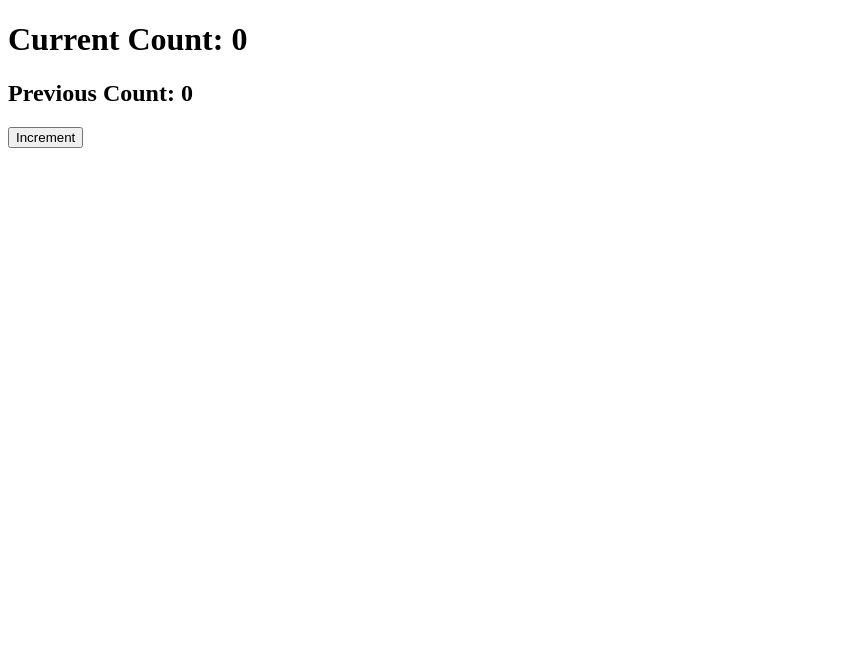
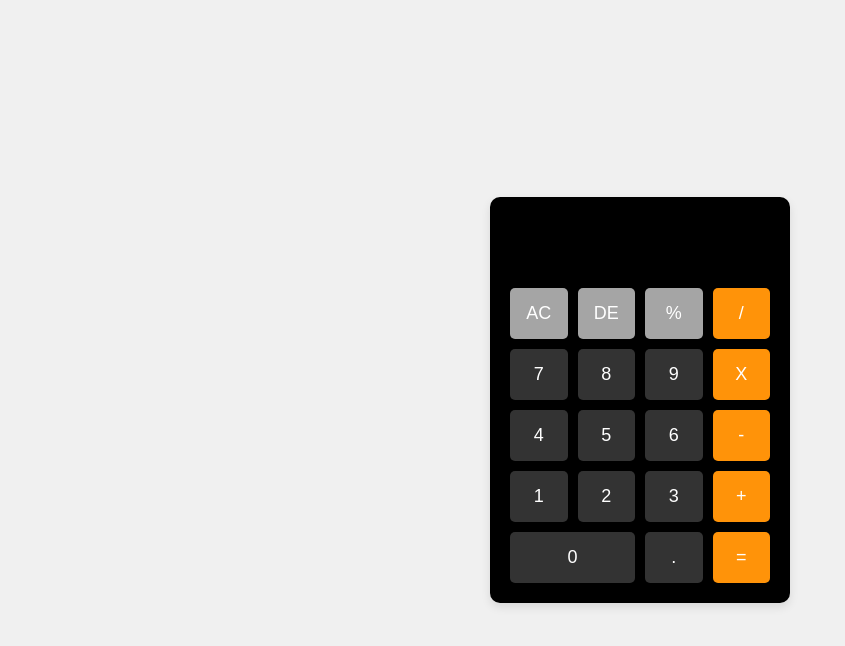
Before and after one commit to mkamaran24/my-react-app, a React (Vite) app: page / in a window 1280 px wide. Shown: the top 646 px of the page, without its empty margins (0-845 px from the left). Built offline with nearby package versions, Linux system fonts and the light colour scheme.

Commit message:
calculator_v1_done

```diff
--- /dev/null
+++ b/src/App8.jsx
@@ -0,0 +1,119 @@
+import React from "react";
+
+function App8() {
+  const [value, setValue] = React.useState("");
+
+  function takeValEvent(e) {
+    let newVal;
+    if (
+      e.target.value == "+" ||
+      e.target.value == "-" ||
+      e.target.value == "/" ||
+      e.target.value == "x"
+    ) {
+      if (value == "") {
+        newVal = "";
+      } else if (value.slice(-1) == e.target.value) {
+        newVal = value;
+      } else {
+        newVal = value + e.target.value;
+      }
+    } else {
+      newVal = value + e.target.value;
+    }
+
+    setValue(() => {
+      return newVal;
+    });
+  }
+
+  function clearAllEvent() {
+    setValue("");
+  }
+
+  function deleteEevent() {
+    const newValue = value.slice(0, -1);
+    setValue(newValue);
+  }
+
+  function calcEvent() {}
+
+  console.log(value);
+
+  return (
+    <div className="container">
+      <div className="card-box">
+        <form onSubmit={(e) => e.preventDefault()}>
+          <div>
+            <input
+              type="text"
+              name=""
+              id=""
+              value={value}
+              onChange={(e) => setValue(e.target.value)}
+            />
+          </div>
+          <div>
+            <button onClick={clearAllEvent}>AC</button>
+            <button onClick={deleteEevent}>DE</button>
+            <button>%</button>
+            <button value={"/"} onClick={takeValEvent}>
+              /
+            </button>
+          </div>
+          <div>
+            <button value={7} onClick={takeValEvent}>
+              7
+            </button>
+            <button value={8} onClick={takeValEvent}>
+              8
+            </button>
+            <button value={9} onClick={takeValEvent}>
+              9
+            </button>
+            <button value={"x"} onClick={takeValEvent}>
+              X
+            </button>
+          </div>
+          <div>
+            <button value={4} onClick={takeValEvent}>
+              4
+            </button>
+            <button value={5} onClick={takeValEvent}>
+              5
+            </button>
+            <button value={6} onClick={takeValEvent}>
+              6
+            </button>
+            <button value={"-"} onClick={takeValEvent}>
+              -
+            </button>
+          </div>
+          <div>
+            <button value={1} onClick={takeValEvent}>
+              1
+            </button>
+            <button value={2} onClick={takeValEvent}>
+              2
+            </button>
+            <button value={3} onClick={takeValEvent}>
+              3
+            </button>
+            <button value={"+"} onClick={takeValEvent}>
+              +
+            </button>
+          </div>
+          <div>
+            <button value={0} onClick={takeValEvent}>
+              0
+            </button>
+            <button>.</button>
+            <button>=</button>
+          </div>
+        </form>
+      </div>
+    </div>
+  );
+}
+
+export default App8;
--- /dev/null
+++ b/src/css/App8.css
@@ -0,0 +1,84 @@
+* {
+  margin: 0;
+  box-sizing: border-box;
+}
+
+body {
+  background-color: #eee;
+}
+
+.container {
+  display: flex;
+  justify-content: center;
+  align-items: center;
+  height: 100vh;
+  background-color: #f0f0f0;
+}
+
+.card-box {
+  background: black;
+  padding: 20px;
+  border-radius: 10px;
+  box-shadow: 0 4px 10px rgba(0, 0, 0, 0.1);
+  width: 300px;
+}
+
+form {
+  display: grid;
+  gap: 10px;
+}
+
+/* form > div:first-child {
+  grid-column: span 4;
+} */
+
+form input {
+  width: 100%;
+  padding: 10px;
+  font-size: 18px;
+  border: 1px solid #ddd;
+  border-radius: 5px;
+  box-sizing: border-box;
+}
+
+form input[type="text"] {
+  padding: 20px;
+  border: 0;
+  outline: none;
+  background-color: black;
+  color: white;
+  text-align: right;
+}
+
+form > div:not(:first-child) {
+  display: grid;
+  grid-template-columns: repeat(4, 1fr);
+  gap: 10px;
+}
+
+form button {
+  color: white;
+  font-size: 18px;
+  padding: 15px;
+  border: none;
+  border-radius: 5px;
+  cursor: pointer;
+  background-color: #333333;
+}
+
+form button:last-child {
+  background-color: #ff9309;
+}
+
+form div:nth-child(2) button:nth-child(1),
+form div:nth-child(2) button:nth-child(2),
+form div:nth-child(2) button:nth-child(3) {
+  background-color: #a5a5a5;
+}
+
+form button:hover {
+  background-color: #aaa;
+}
+form div:last-child button:first-child {
+  grid-column: span 2;
+}
```
Also changed, not shown: src/main.jsx (+5 -3 lines).
